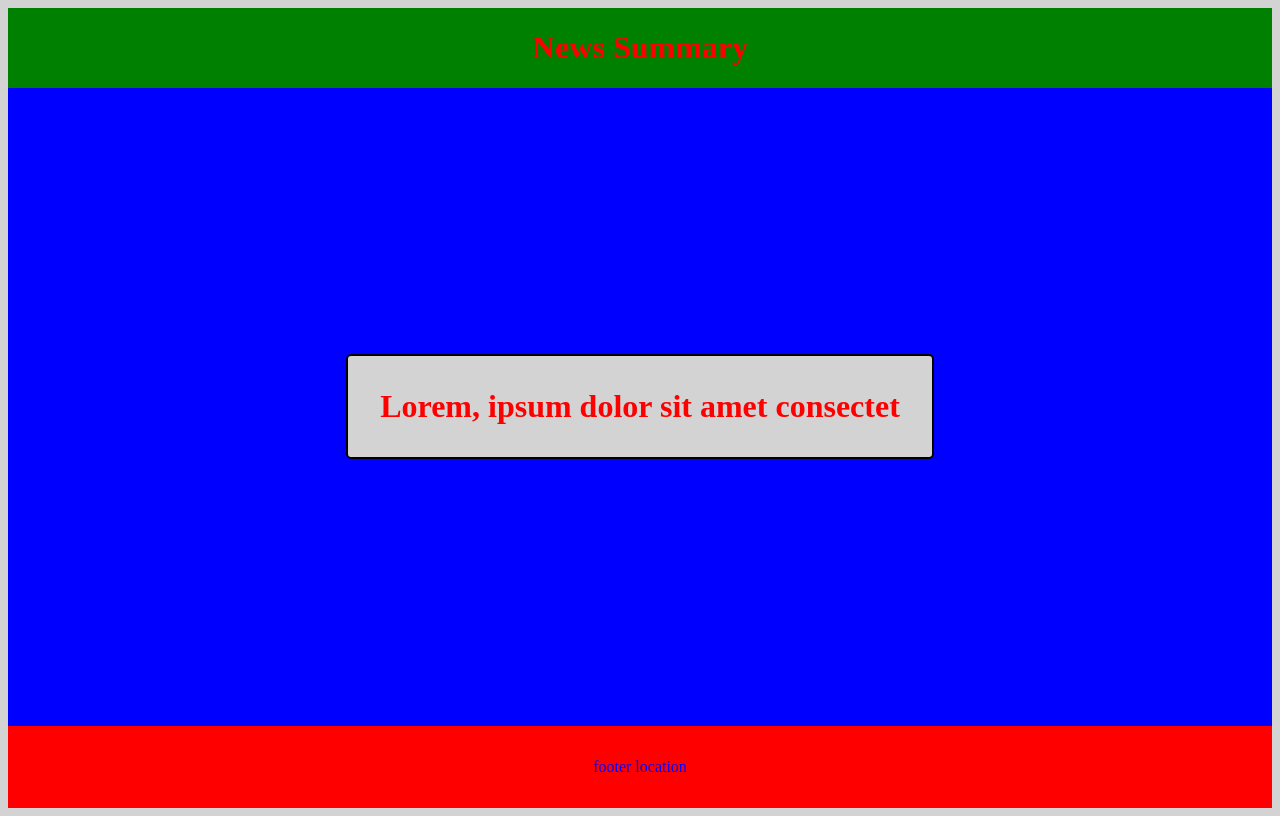
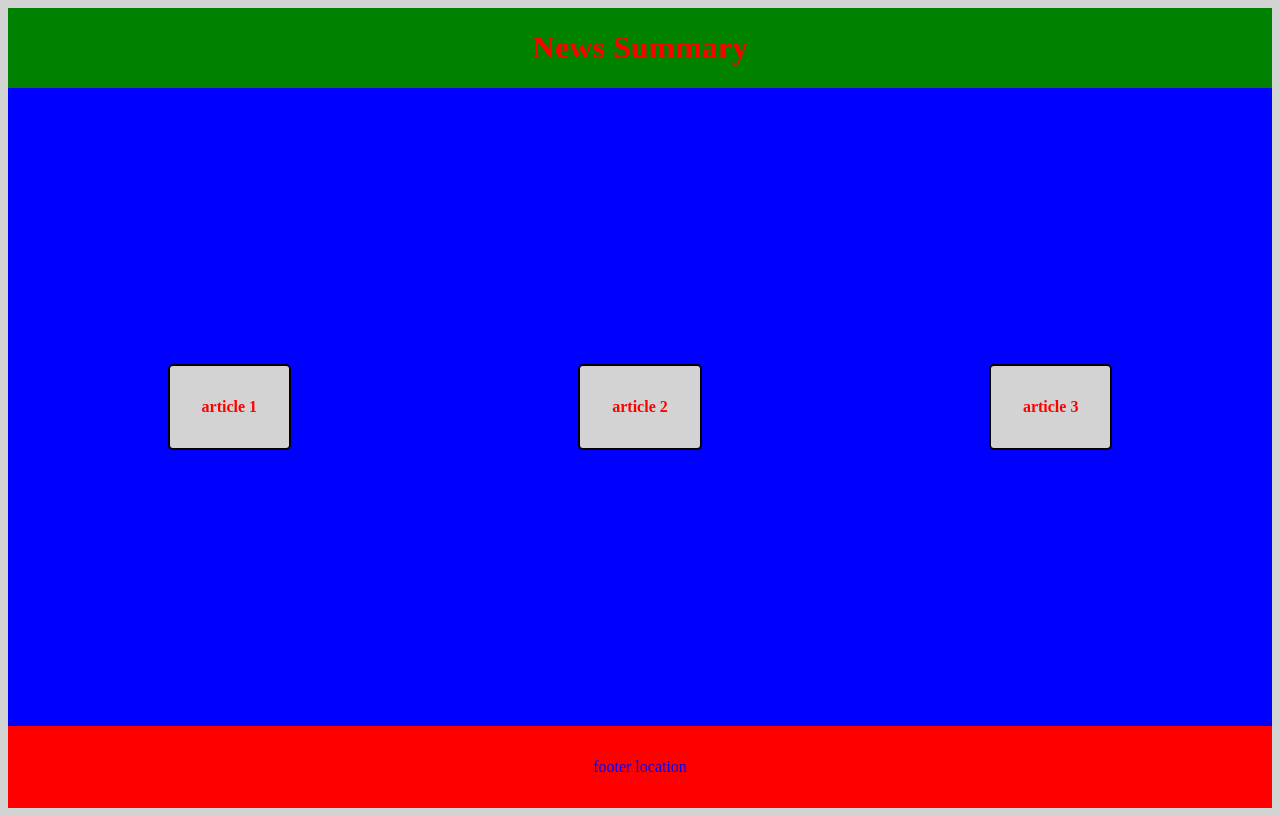
Before and after one commit to monkclock65/News-Summary, a plain HTML site: page index.html in a window 1280 px wide. Drawn offline with Linux system fonts and the light colour scheme.

Commit message:
adding more articles

```diff
--- a/index.html
+++ b/index.html
@@ -14,9 +14,14 @@
 		<div class="item2">
 
 				<div class="article-card">
-					Lorem, ipsum dolor sit amet consectet
+					article 1
 				</div>
-
+				<div class="article-card">
+					article 2
+				</div>
+				<div class="article-card">
+					article 3
+				</div>
 
 
 		</div>
--- a/styles/styles.css
+++ b/styles/styles.css
@@ -67,6 +67,6 @@ body {
     padding: 2rem;
     margin: auto;
     font-weight: bold;
-    font-size: 2em;
+    font-size: 1em;
     color: red;
 }
```
